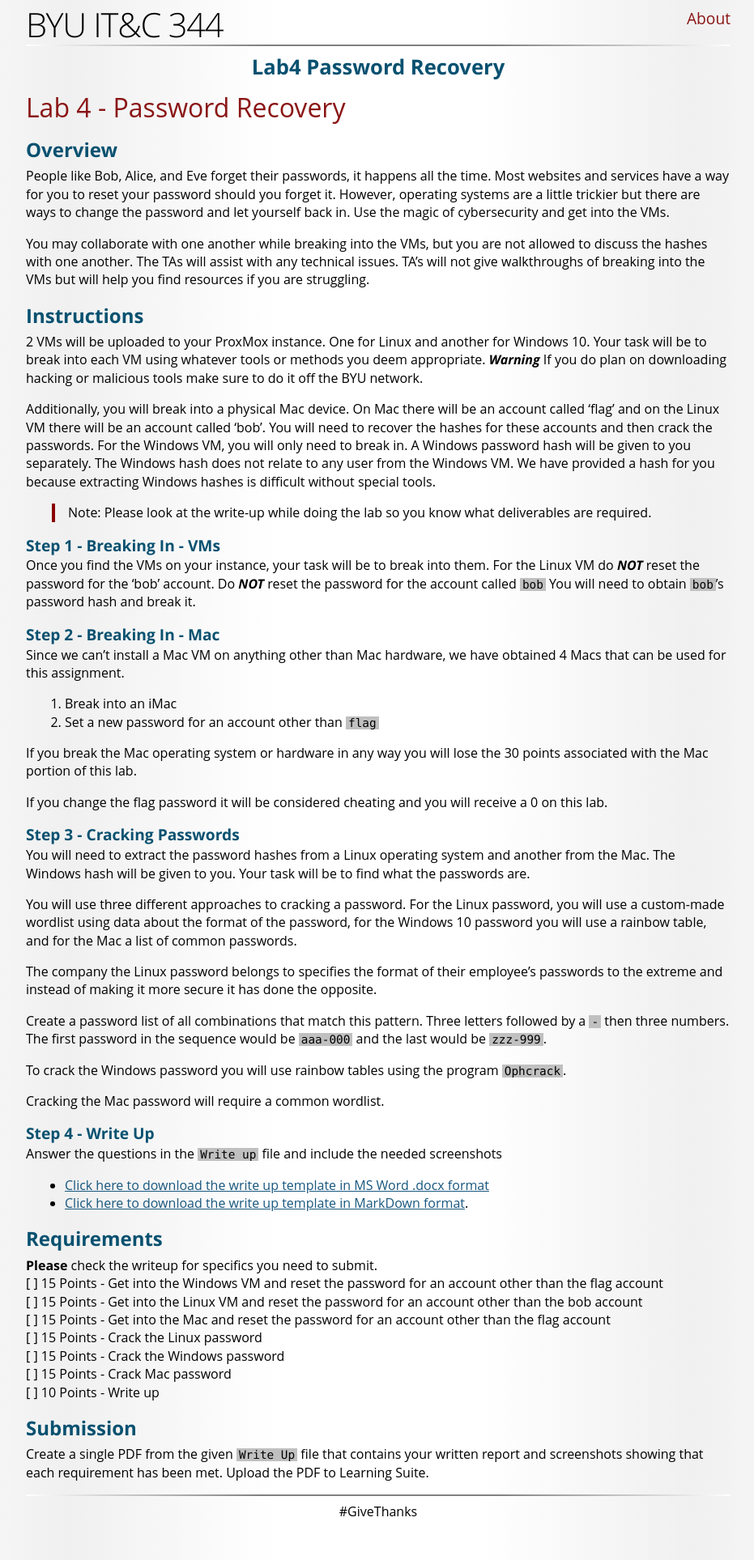
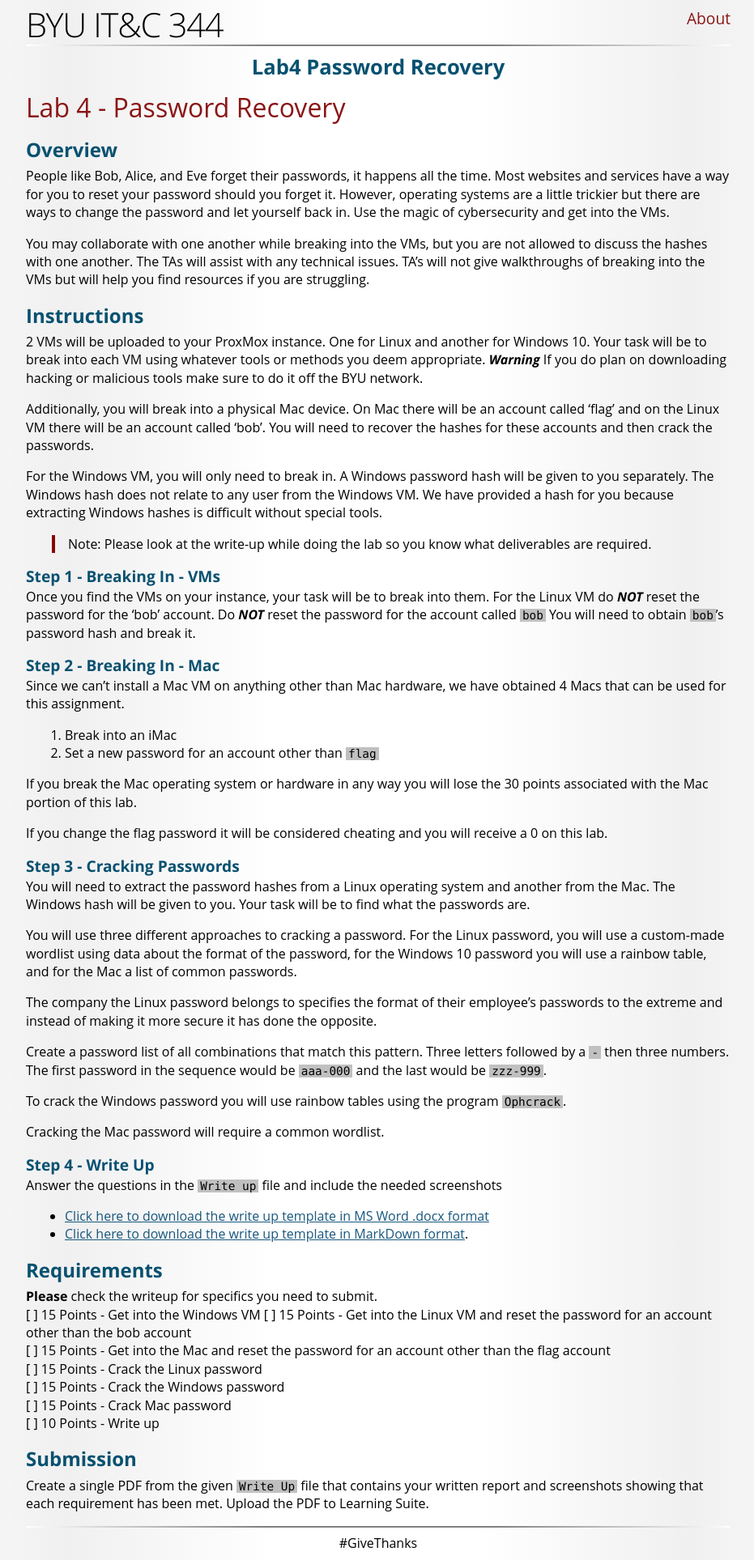
Before and after one commit to BYU-ITC-344/byu-itc-344.github.io, a Jekyll site: the page built from lab-4/index.md, in a window 1280 px wide. Shown: the whole page at 81% size, without its empty margins (173-1104 px from the left). Built offline with Jekyll 4.4.1, drawn with Linux system fonts in a browser that asks for light colours; some web fonts are replaced; before the commit the page ends 1889 px from its top, so only the background shows below that.

Commit message:
clarifications lab4 instructions

```diff
--- a/lab-4/index.md
+++ b/lab-4/index.md
@@ -14,7 +14,9 @@
 ## Instructions
 2 VMs will be uploaded to your ProxMox instance. One for Linux and another for Windows 10. Your task will be to break into each VM using whatever tools or methods you deem appropriate. ***Warning*** If you do plan on downloading hacking or malicious tools make sure to do it off the BYU network.
 
-Additionally, you will break into a physical Mac device. On Mac there will be an account called 'flag' and on the Linux VM there will be an account called 'bob'. You will need to recover the hashes for these accounts and then crack the passwords. For the Windows VM, you will only need to break in. A Windows password hash will be given to you separately. The Windows hash does not relate to any user from the Windows VM. We have provided a hash for you because extracting Windows hashes is difficult without special tools.
+Additionally, you will break into a physical Mac device. On Mac there will be an account called 'flag' and on the Linux VM there will be an account called 'bob'. You will need to recover the hashes for these accounts and then crack the passwords.
+
+For the Windows VM, you will only need to break in. A Windows password hash will be given to you separately. The Windows hash does not relate to any user from the Windows VM. We have provided a hash for you because extracting Windows hashes is difficult without special tools.
 
 >Note: Please look at the write-up while doing the lab so you know what deliverables are required.
 
@@ -58,7 +60,7 @@
 
 ## Requirements
 **Please** check the writeup for specifics you need to submit. <br>
-[ ] 15 Points - Get into the Windows VM and reset the password for an account other than the flag account
+[ ] 15 Points - Get into the Windows VM
 [ ] 15 Points - Get into the Linux VM and reset the password for an account other than the bob account
 [ ] 15 Points - Get into the Mac and reset the password for an account other than the flag account
 [ ] 15 Points - Crack the Linux password
```
